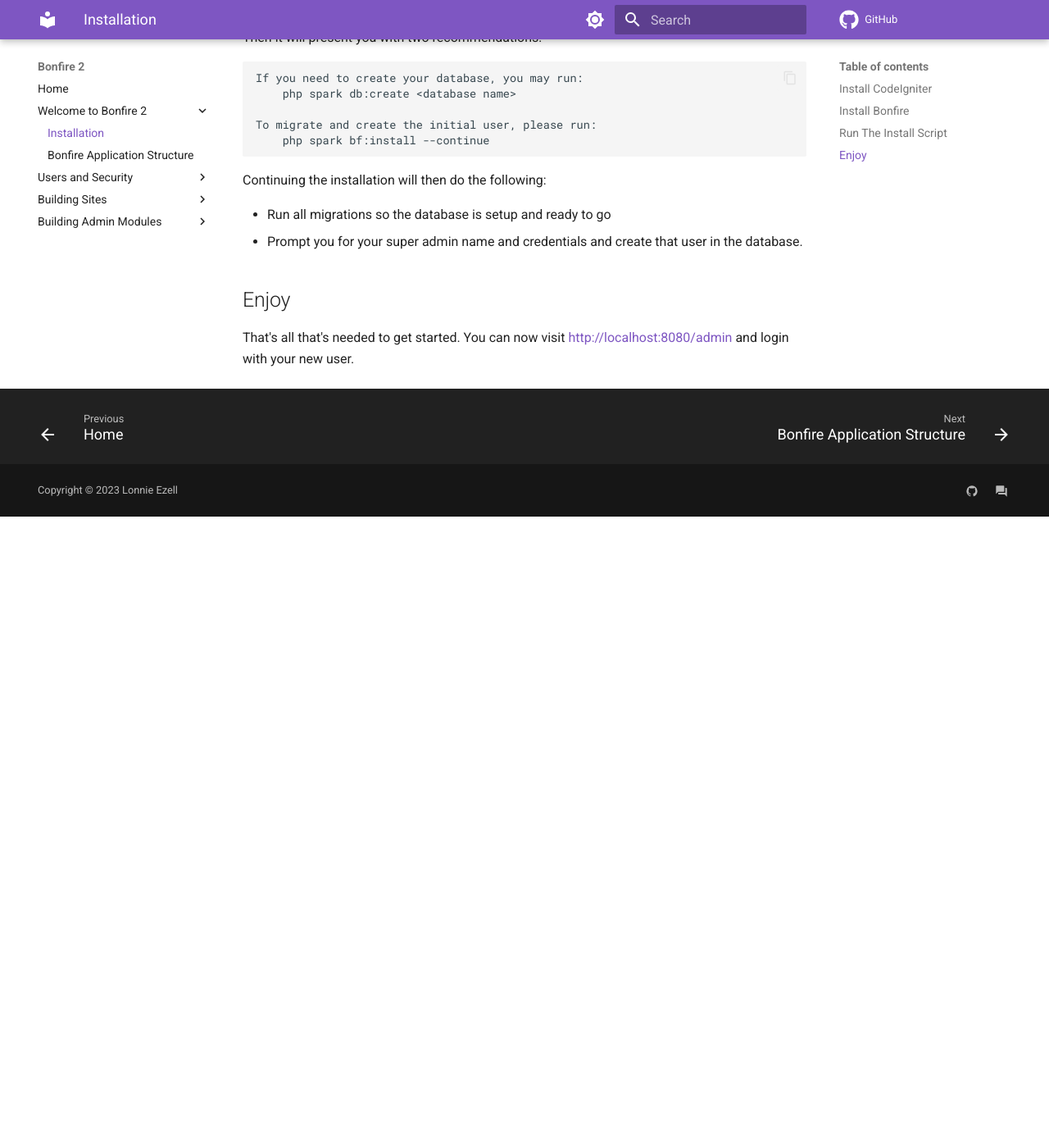
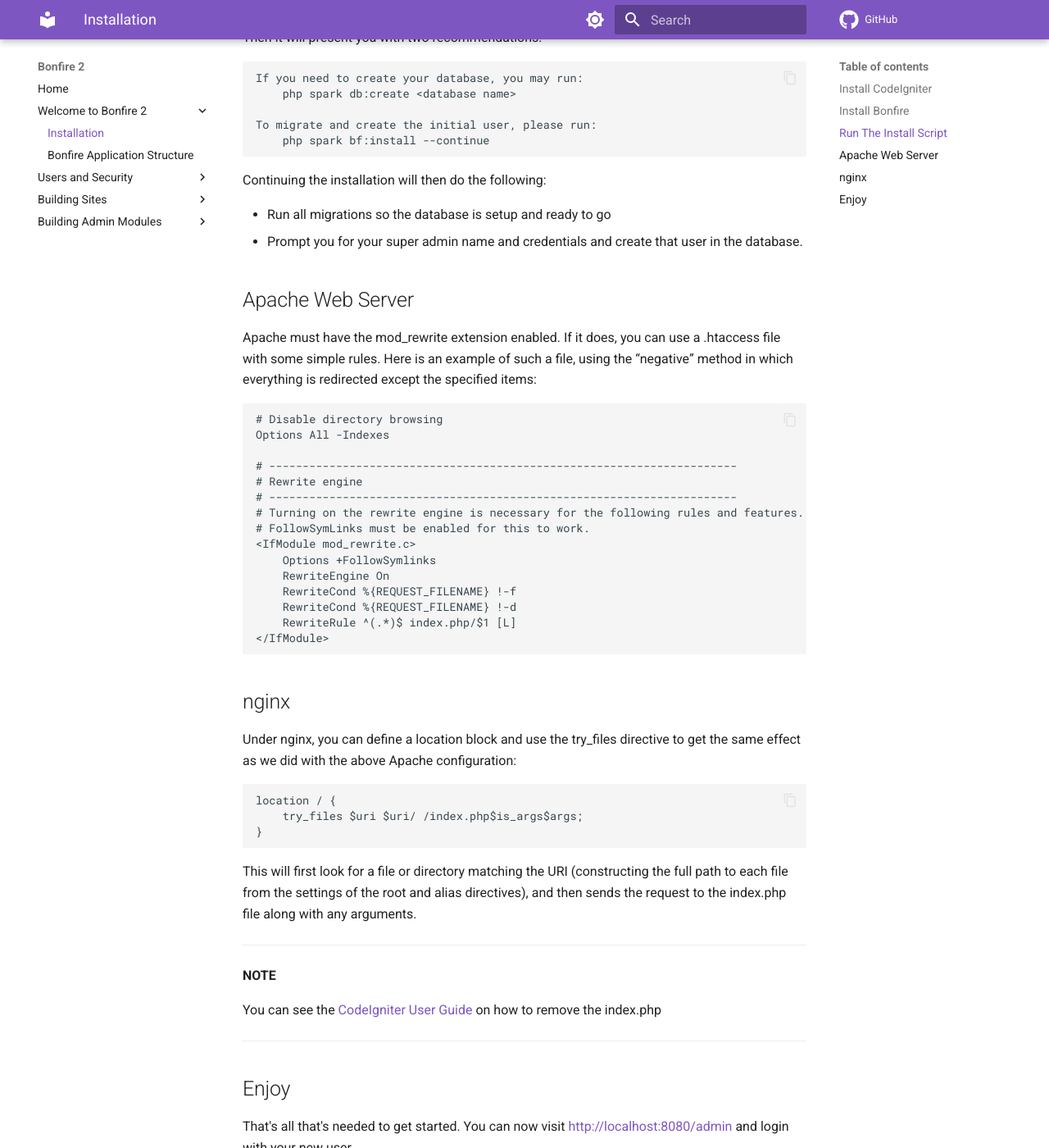
Before and after one commit to lonnieezell/Bonfire2, an MkDocs documentation site: the page built from docs/intro/installation.md, in a window 1280 px wide and 1400 px high, scrolled down 1427 px. Shown: the whole window at 82% size. Built offline with MkDocs 1.6.1 and Material for MkDocs 9.7.7, drawn with Linux system fonts in a browser that asks for light colours; comment, search, counter and statistics services are not loaded; a style sheet for code colours, icons or effects is not loaded; before the commit the page ends 2057 px from its top, so only the background shows below that; some of the changed text lies outside the part shown.

Commit message:
Update installation.md
Added missing instructions for configuring the Apache .access file

````diff
--- a/docs/intro/installation.md
+++ b/docs/intro/installation.md
@@ -55,6 +55,49 @@ Continuing the installation will then do the following:
 - Run all migrations so the database is setup and ready to go
 - Prompt you for your super admin name and credentials and create that user in the database.
 
+
+## Apache Web Server
+Apache must have the mod_rewrite extension enabled. If it does, you can use a .htaccess file with some simple rules.
+Here is an example of such a file, using the “negative” method in which everything is redirected except the specified items:
+
+```
+# Disable directory browsing
+Options All -Indexes
+
+# ----------------------------------------------------------------------
+# Rewrite engine
+# ----------------------------------------------------------------------
+# Turning on the rewrite engine is necessary for the following rules and features.
+# FollowSymLinks must be enabled for this to work.
+<IfModule mod_rewrite.c>
+	Options +FollowSymlinks
+	RewriteEngine On
+	RewriteCond %{REQUEST_FILENAME} !-f
+	RewriteCond %{REQUEST_FILENAME} !-d
+	RewriteRule ^(.*)$ index.php/$1 [L]
+</IfModule>
+```
+
+## nginx
+Under nginx, you can define a location block and use the try_files directive to get the same effect as we did with the above Apache configuration:
+
+```
+location / {
+    try_files $uri $uri/ /index.php$is_args$args;
+}
+```
+
+This will first look for a file or directory matching the URI (constructing the full path to each file from the settings of the root and alias directives), and then sends the request to the index.php file along with any arguments.
+
+---
+**NOTE**
+
+You can see the [CodeIgniter User Guide](https://codeigniter.com/user_guide/general/urls.html#removing-the-index-php-file) on how to remove the index.php
+
+---
+
 ## Enjoy
 
 That's all that's needed to get started. You can now visit [http://localhost:8080/admin](http://localhost:8080/admin) and login with your new user.
+
+In case the index.php part is not removed (see suggested configuration for Apache or ngnx), to reach Bonfire 2 (paths with /admin/) it may be necessary to add the complete URL of index.php (example /index. php/admin/ )
````
